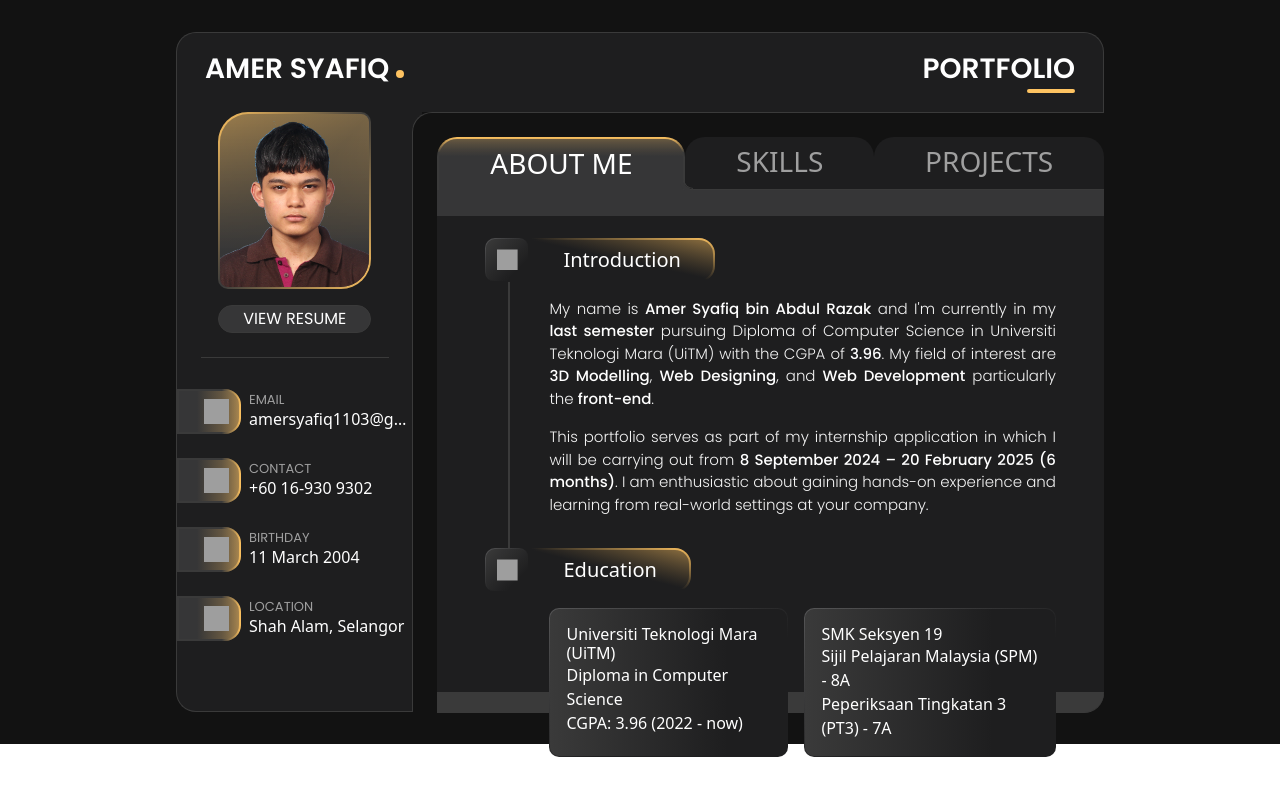
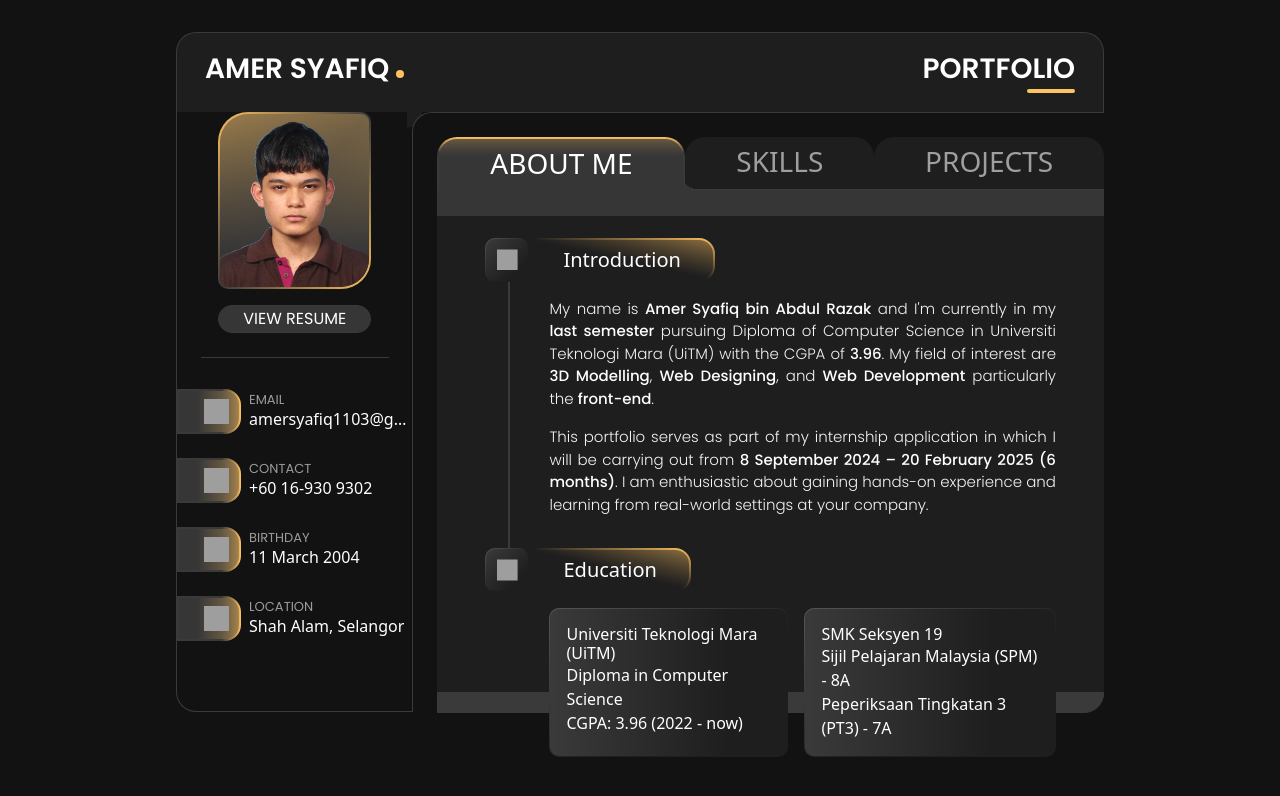
Before and after one commit to amersyafiq/portfolio, a React (Create React App) app: page / in a window 1280 px wide. Shown: the top 796 px of the page. Built offline with nearby package versions, Linux system fonts and the light colour scheme; grey boxes are pictures that could not be loaded.

Commit message:
Update css

```diff
--- a/public/index.html
+++ b/public/index.html
@@ -25,7 +25,7 @@
     -->
     <title>Amer Syafiq Portfolio</title>
   </head>
-  <body>
+  <body style="background-color: #121212">
     <noscript>You need to enable JavaScript to run this app.</noscript>
     <div id="root"></div>
     <!--
--- a/src/assets/css/css.css
+++ b/src/assets/css/css.css
@@ -9,6 +9,7 @@
 }
 
 body {
+    background-color: var(--var-app-bg);
     margin: 0;
     font-family: -apple-system, BlinkMacSystemFont, 'Segoe UI', 'Roboto', 'Oxygen',
       'Ubuntu', 'Cantarell', 'Fira Sans', 'Droid Sans', 'Helvetica Neue',
@@ -61,7 +62,6 @@ body {
   }
 
   .main-side {
-    background-color: var(--var-card-bg);
     border-left: solid 1.5px var(--var-card-border);
     border-bottom: solid 1.5px var(--var-card-border);
     width: 20rem !important;
--- a/src/assets/css/projects.css
+++ b/src/assets/css/projects.css
@@ -123,6 +123,7 @@
     border-radius: 10px !important;
     display: flex;
     flex-grow: 1;
+    max-height: 20rem !important;
     max-width: 100%;
     object-fit: cover !important;
 
```
